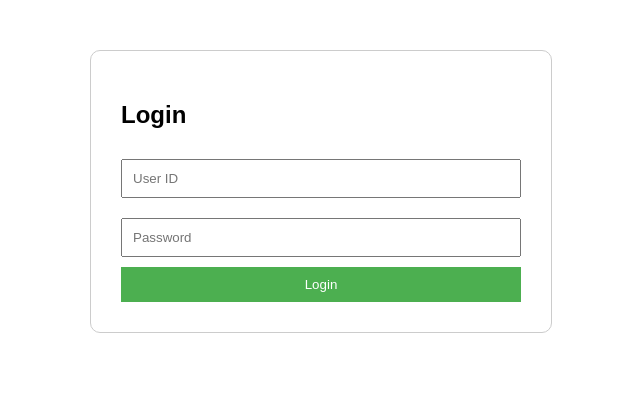
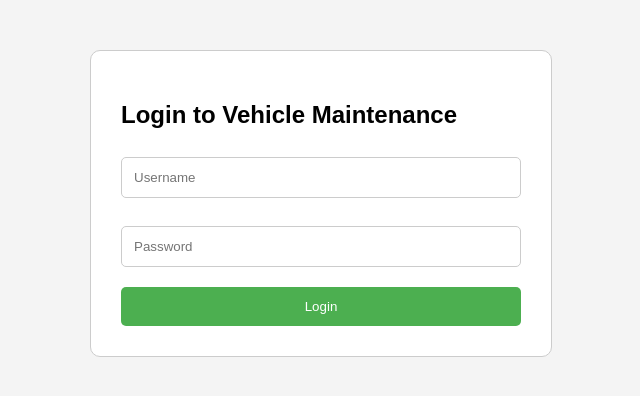
Before and after one commit to rahdwivedi/Vehicle_Maintenance_Model, a Flask app: page /login in a window 1280 px wide. Shown: the top 396 px of the page, without its empty margins (319-959 px from the left). Run offline with Flask 3, Linux system fonts and the light colour scheme; parts of the project's set-up code (start-up, migrations or seed data) failed here and were passed over.

Commit message:
Update login.html

```diff
--- a/templates/login.html
+++ b/templates/login.html
@@ -3,36 +3,56 @@
 <head>
     <title>Login - Vehicle Maintenance</title>
     <style>
-        body { font-family: Arial, sans-serif; margin: 50px; }
+        body {
+            font-family: Arial, sans-serif;
+            margin: 50px;
+            background-color: #f4f4f4;
+        }
         .login-container {
-            max-width: 400px; margin: auto; padding: 30px;
-            border: 1px solid #ccc; border-radius: 10px;
+            max-width: 400px;
+            margin: auto;
+            padding: 30px;
+            background-color: #fff;
+            border: 1px solid #ccc;
+            border-radius: 10px;
         }
         input[type="text"], input[type="password"] {
-            width: 100%; padding: 10px; margin: 10px 0;
+            width: 100%;
+            padding: 12px;
+            margin: 8px 0 20px 0;
+            display: inline-block;
+            border: 1px solid #ccc;
+            border-radius: 5px;
             box-sizing: border-box;
         }
         input[type="submit"] {
-            background-color: #4CAF50; color: white;
-            padding: 10px; border: none; width: 100%;
+            background-color: #4CAF50;
+            color: white;
+            padding: 12px;
+            border: none;
+            border-radius: 5px;
             cursor: pointer;
+            width: 100%;
         }
         input[type="submit"]:hover {
             background-color: #45a049;
         }
-        .error {
-            color: red; margin-bottom: 10px; text-align: center;
+        .error-message {
+            color: red;
+            font-size: 1em;
+            text-align: center;
+            margin-bottom: 10px;
         }
     </style>
 </head>
 <body>
     <div class="login-container">
-        <h2>Login</h2>
+        <h2>Login to Vehicle Maintenance</h2>
         {% if error %}
-            <div class="error">{{ error }}</div>
+            <div class="error-message">{{ error }}</div>
         {% endif %}
-        <form action="{{ url_for('do_login') }}" method="post">
-            <input type="text" name="username" placeholder="User ID" required>
+        <form action="/login" method="POST">
+            <input type="text" name="username" placeholder="Username" required>
             <input type="password" name="password" placeholder="Password" required>
             <input type="submit" value="Login">
         </form>
```
